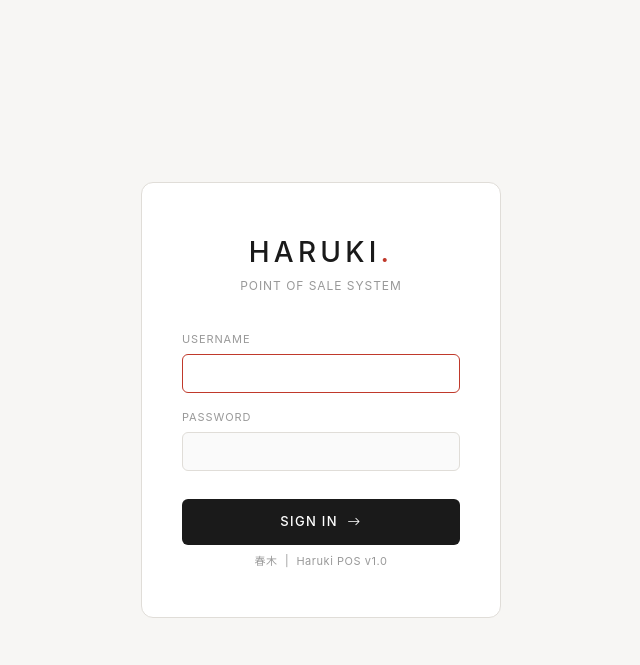
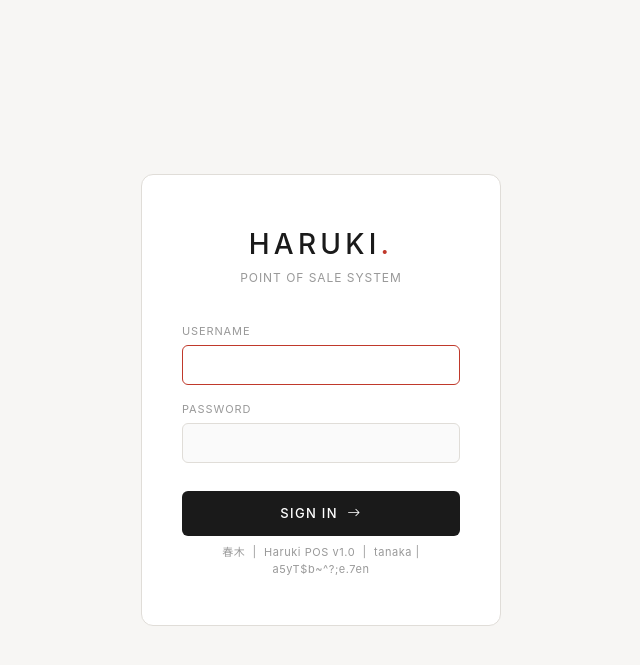
Before and after one commit to yehtutwin-py/haruki-pos-system, a Django app: page /login/ in a window 1280 px wide. Shown: the top 665 px of the page, without its empty margins (319-959 px from the left). Run offline with Django 5.2, Linux system fonts and the light colour scheme.

Commit message:
user added

```diff
--- a/store/templates/store/login.html
+++ b/store/templates/store/login.html
@@ -55,7 +55,8 @@
       </form>
 
       <div class="login-footer" style="margin-top: 8px">
-        春木 &nbsp;|&nbsp; Haruki POS v1.0
+        春木 &nbsp;|&nbsp; Haruki POS v1.0 &nbsp;|&nbsp;
+        tanaka | a5yT$b~^?;e.7en
       </div>
     </div>
 
```
